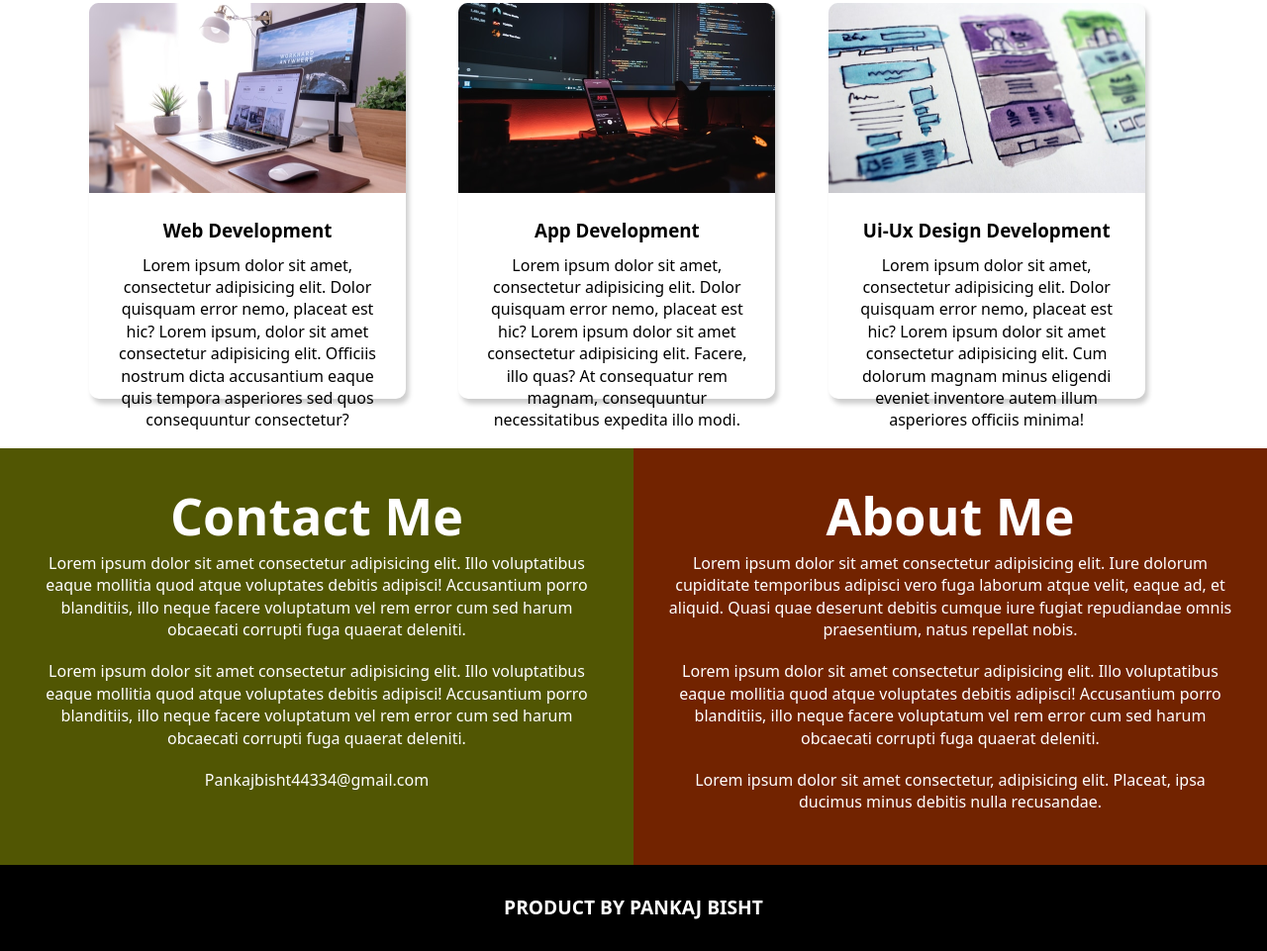
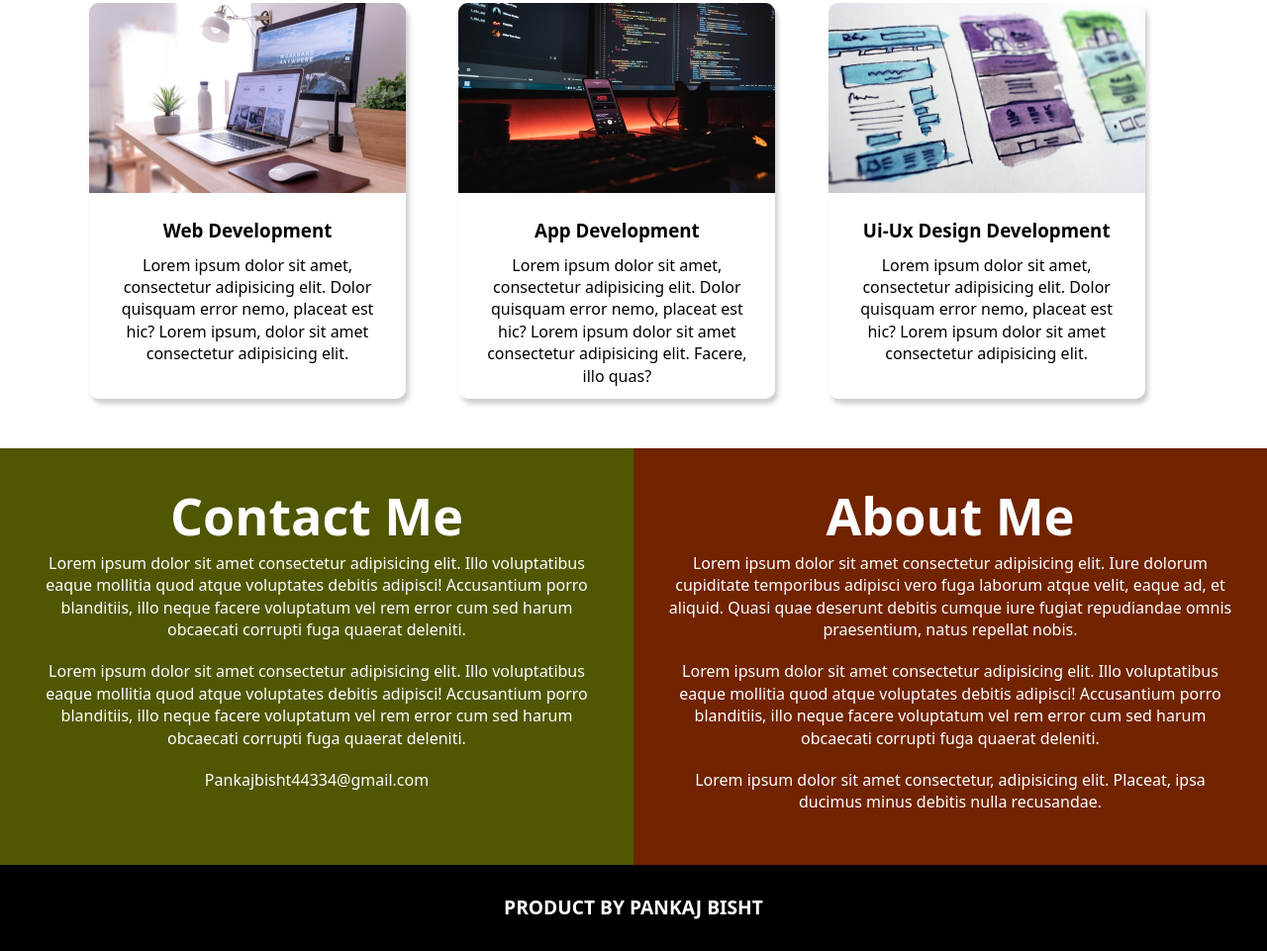
Before and after one commit to Pankajbisht07/Landing-Page, a plain HTML site: page index.html in a window 1280 px wide. Shown: the part 1027-1988 px from the top of the page at 99% size. Drawn offline with Linux system fonts and the light colour scheme.

Commit message:
maintain overflow

```diff
--- a/index.html
+++ b/index.html
@@ -26,7 +26,7 @@
                 <div class="card-container">
                     <h3>Web Development</h3>
                     <p>Lorem ipsum dolor sit amet, consectetur adipisicing elit. Dolor quisquam error nemo, placeat est hic?
-                        Lorem ipsum, dolor sit amet consectetur adipisicing elit. Officiis nostrum dicta accusantium eaque quis tempora asperiores sed quos consequuntur consectetur?
+                        Lorem ipsum, dolor sit amet consectetur adipisicing elit.
                     </p>
                 </div>
         </div>
@@ -38,7 +38,7 @@
             <div class="card-container">
                 <h3>App Development</h3>
                 <p>Lorem ipsum dolor sit amet, consectetur adipisicing elit. Dolor quisquam error nemo, placeat est hic?
-                    Lorem ipsum dolor sit amet consectetur adipisicing elit. Facere, illo quas? At consequatur rem magnam, consequuntur necessitatibus expedita illo modi.
+                    Lorem ipsum dolor sit amet consectetur adipisicing elit. Facere, illo quas?
                 </p>
             </div>
      </div></div>
@@ -50,7 +50,7 @@
                 <div class="card-container">
                     <h3>Ui-Ux Design Development</h3>
                     <p>Lorem ipsum dolor sit amet, consectetur adipisicing elit. Dolor quisquam error nemo, placeat est hic?
-                        Lorem ipsum dolor sit amet consectetur adipisicing elit. Cum dolorum magnam minus eligendi eveniet inventore autem illum asperiores officiis minima!
+                        Lorem ipsum dolor sit amet consectetur adipisicing elit.
                     </p>
                 </div>
         </div>
```
